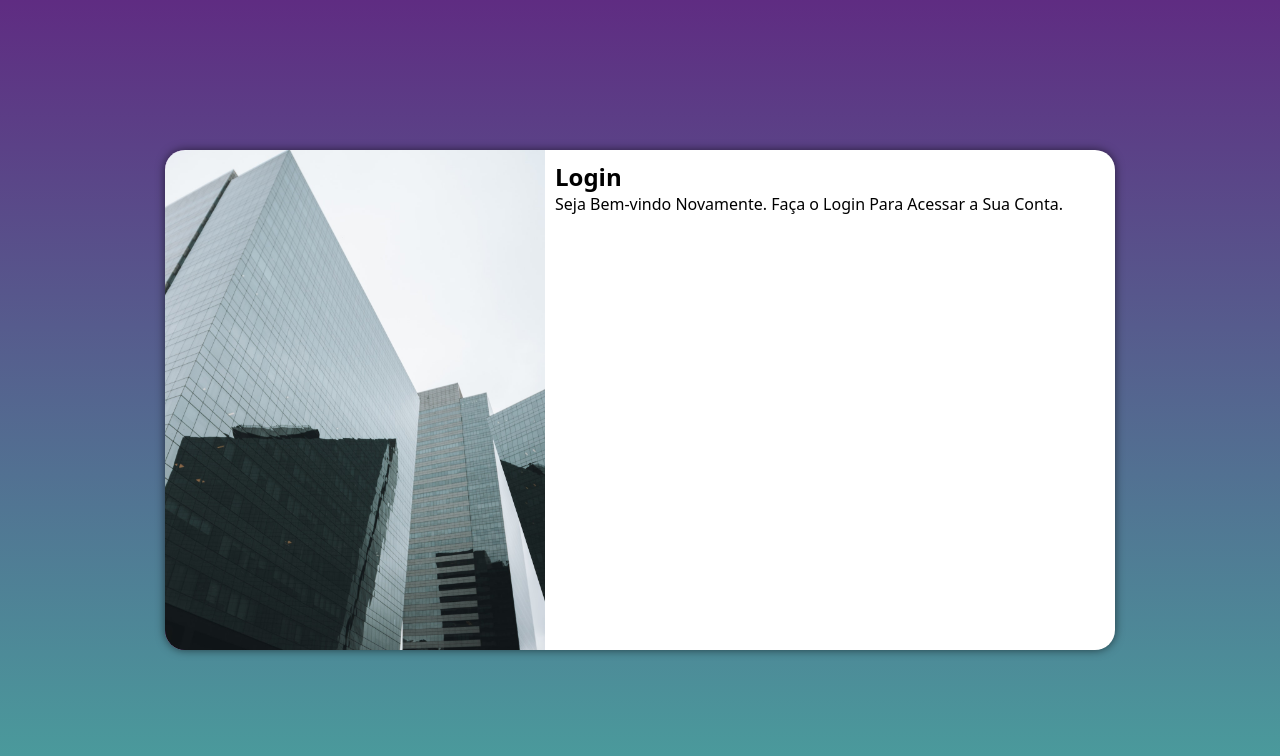
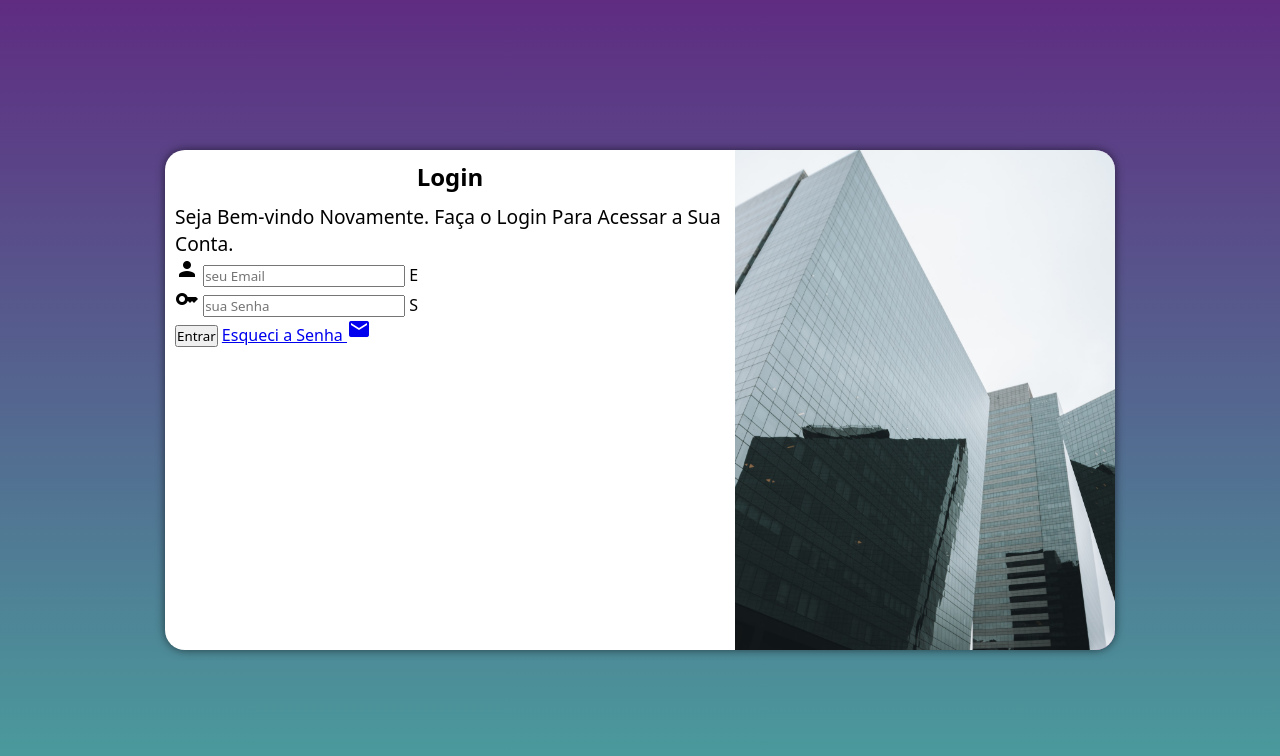
Before and after one commit to Murilo-Gilioli/Tela-Login, a plain HTML site: page index.html in a window 1280 px wide. Drawn offline with Linux system fonts and the light colour scheme.

Commit message:
att: Formulário  Quase Terminado e Tamanhos Ajustados

```diff
--- a/estilos/media-query.css
+++ b/estilos/media-query.css
@@ -36,12 +36,12 @@ Grandes Telas: Acima De 1200px
         width: 950px;
     }
     div#imagem {
-        float: left;
+        float: right;
         width: 40%;
         height: 100%;
     }
     div#formulario {
-        float: right;
+        float: left;
         width: 60%;
     }
 }
--- a/estilos/style.css
+++ b/estilos/style.css
@@ -42,6 +42,7 @@ section#login {
     height: 500px;
     border-radius: 20px;
     box-shadow: 0px 0px 10px rgba(0, 0, 0, 0.572);
+
     transition: width 0.4s, height 0.4s;
     transition-timing-function: ease;
 }
@@ -59,3 +60,12 @@ div#formulario {
     display: block;
     padding: 10px;
 }
+
+div#formulario h1 {
+    text-align: center;
+    margin-bottom: 10px;
+}
+
+div#formulario p {
+    font-size: 1.2em;
+}
--- a/index.html
+++ b/index.html
@@ -6,19 +6,36 @@
     <title>Projeto Tela De Login - MediaQuery</title>
     <link rel="stylesheet" href="estilos/style.css">
     <link rel="stylesheet" href="estilos/media-query.css">
+    <link href="https://fonts.googleapis.com/icon?family=Material+Icons" rel="stylesheet">
 </head>
 <body>
     <main>
         <section id="login">
+
             <div id="imagem">
-
+                <!--Imagem Colocada Em CSS-->
             </div>
 
             <div id="formulario">
                 <h1>Login</h1>
                 <p>Seja Bem-vindo Novamente. Faça o Login Para Acessar a Sua Conta.</p>
-                <form action="login.html" method="post">
 
+                <form action="pages/login.html" method="post" autocomplete="on">
+                    <div class="campo">
+                        <span class="material-icons">person</span>
+                        <input type="email" name="email" id="email" placeholder="seu Email" required autocomplete="email" maxlength="30">
+                         <label for="email">E</label>
+                    </div>
+
+                    <div class="campo">
+                        <span class="material-icons">key</span>
+                        <input type="password" name="senha" id="senha" placeholder="sua Senha" required minlength="8" maxlength="20" autocomplete="current-password">
+                        <label for="senha">S</label>
+                    </div>
+                    <input type="submit" value="Entrar">
+                    <a href="pages/esqueci.html" target="_blank">
+                        Esqueci a Senha <span class="material-icons">mail</span>
+                    </a>
                 </form>
             </div>
         </section>
```
Also changed, not shown: pages/esqueci.html (added, +11 -0 lines), pages/login.html (added, +11 -0 lines).
